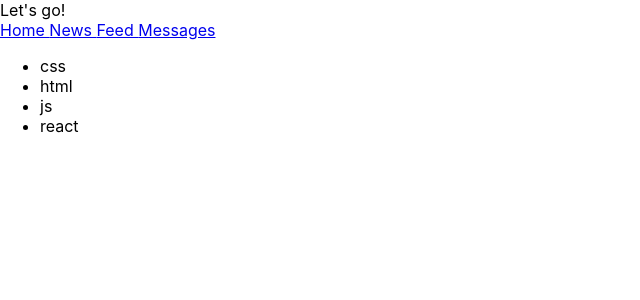
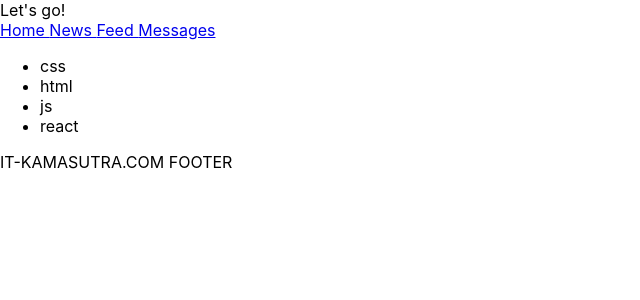
Before and after one commit to OlgaKapskaya/Samurai-way, a React (Create React App) app: page / in a window 1280 px wide. Shown: the top 300 px of the page, without its empty margins (0-640 px from the left). Built offline with nearby package versions, Linux system fonts and the light colour scheme.

Commit message:
auto-import 08.09.2022

```diff
--- a/src/App.tsx
+++ b/src/App.tsx
@@ -3,6 +3,7 @@
 import './components/header.tsx'
 import Header from "./components/header";
 import Technologies from "./components/technologies";
+import Footer from "./components/footer"
 
 function App() {
   return (
@@ -10,6 +11,7 @@
         Let's go!
         <Header />
         <Technologies />
+        <Footer />
     </div>
   );
 }
--- /dev/null
+++ b/src/components/footer.tsx
@@ -0,0 +1,9 @@
+import React from 'react';
+function Footer() {
+    return (
+        <div>
+        IT-KAMASUTRA.COM FOOTER
+        </div>
+    )
+}
+export default Footer;
```
